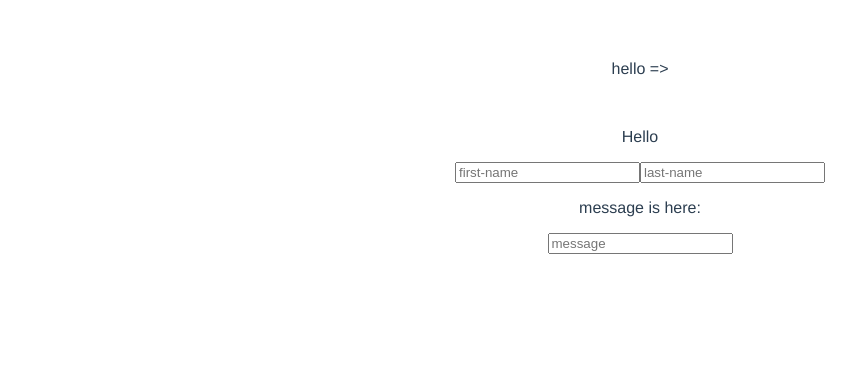
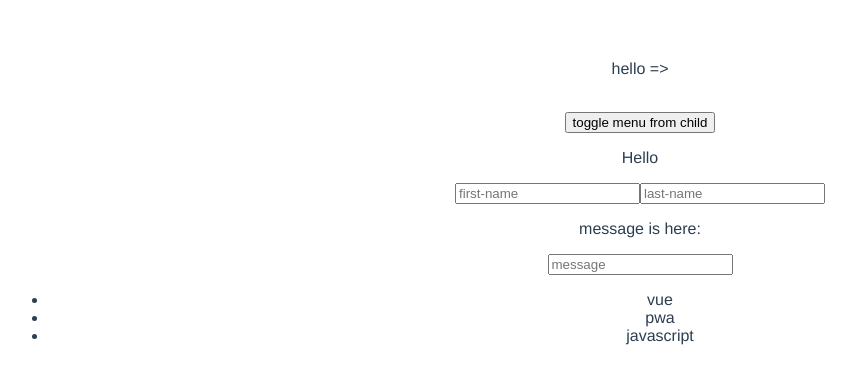
Before and after one commit to NaserAhadi/vue3-koderhq-composition-api, a Vue app: page / in a window 1280 px wide. Shown: the top 384 px of the page, without its empty margins (0-856 px from the left). Built offline with nearby package versions, Linux system fonts and the light colour scheme.

Commit message:
handling emit in vue 3

```diff
--- a/src/App.vue
+++ b/src/App.vue
@@ -7,14 +7,19 @@
   <!-- <p>{{ greeting }}</p>
   <input type="text" placeholder="first-name" @input="setFirstName"/>
   <input type="text" placeholder="las-name" @input="setLastName"/>  -->
-  <GreetingMessage :first-name="user.firstName" :last-name="user.lastName"/>
+  <GreetingMessage :first-name="user.firstName" :last-name="user.lastName" @toggleMenu="toggleShowMenu"/>
 
   <p>Hello {{ user.firstName }} {{ user.lastName }}</p>
   <input type="text" placeholder="first-name" v-model="user.firstName"/>
   <input type="text" placeholder="last-name" v-model="user.lastName"/>
   <p>message is  here: {{ message }}</p>
-  <input type="text" placeholder="message" v-model="message"/>
+  <input type="text" placeholder="message" v-model="message"/><br>
 
+  <ul v-show="isShowMenu">
+    <li>vue</li>
+    <li>pwa</li>
+    <li>javascript</li>
+  </ul>
 </template>
 
 <script>
@@ -63,6 +68,12 @@ export default {
       console.log('oldValue', oldValue)
     }, {immediate: true})
 
+
+    const isShowMenu = ref(true)
+    function toggleShowMenu(){
+      isShowMenu.value =! isShowMenu.value
+    }
+
     return {
       greeting,
       // newGreetingOne,
@@ -71,7 +82,9 @@ export default {
       user,
       setFirstName,
       setLastName,
-      message
+      message,
+      isShowMenu,
+      toggleShowMenu
     }
   },
   created(){
--- a/src/components/GreetingMessage.vue
+++ b/src/components/GreetingMessage.vue
@@ -1,6 +1,7 @@
 <template>
   <p v-if="!fullName.length>1">here is Greeting!</p>
   <p v-else>hello => {{ fullName }}</p><br>
+  <button @click="toggleMenuFromChild">toggle menu from child</button>
 </template>
 
 <script>
@@ -18,12 +19,16 @@ export default {
       default: ''
     }
   },
-  setup(props){
+  setup(props,context){
     const fullName = computed(() => {
       return `${props.firstName} ${props.lastName}`
     })
 
-    return {fullName}
+    function toggleMenuFromChild(){
+      context.emit('toggleMenu')
+    }
+
+    return {fullName, toggleMenuFromChild}
   }
 }
 </script>
```
